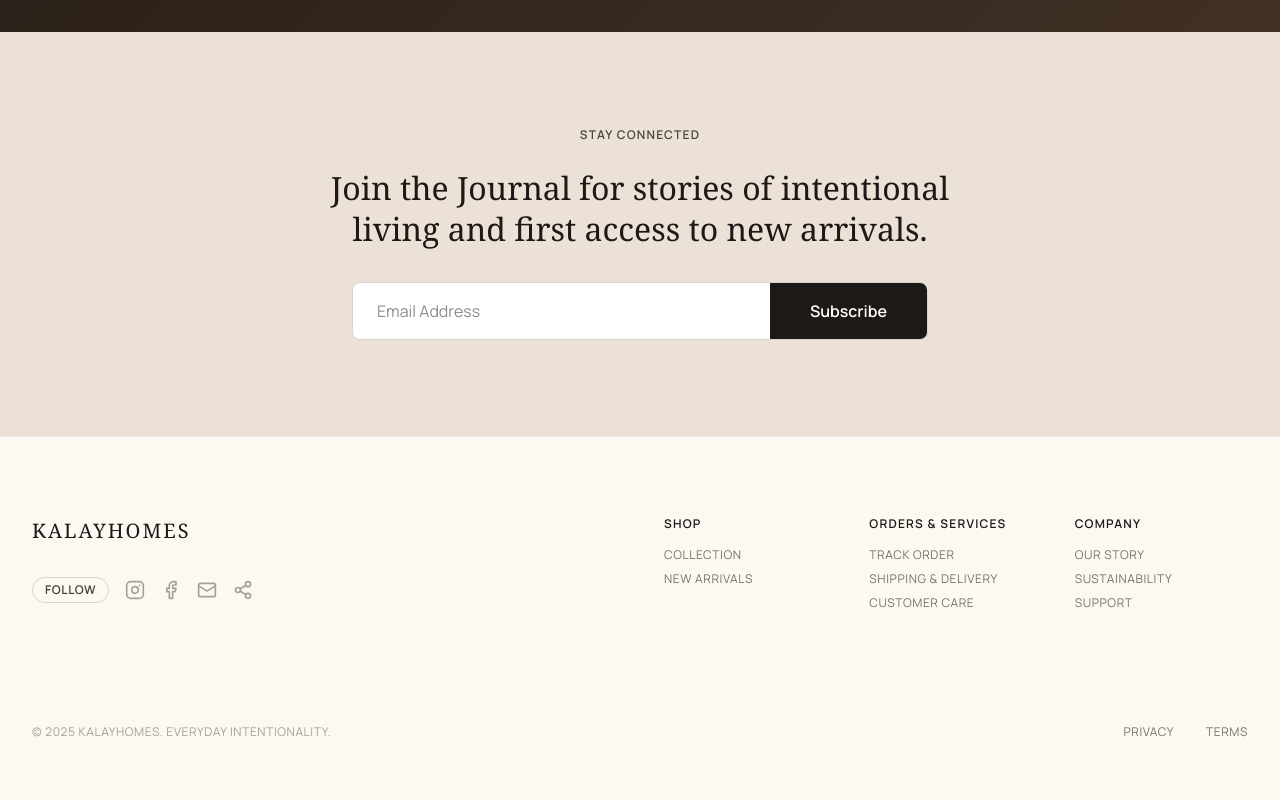
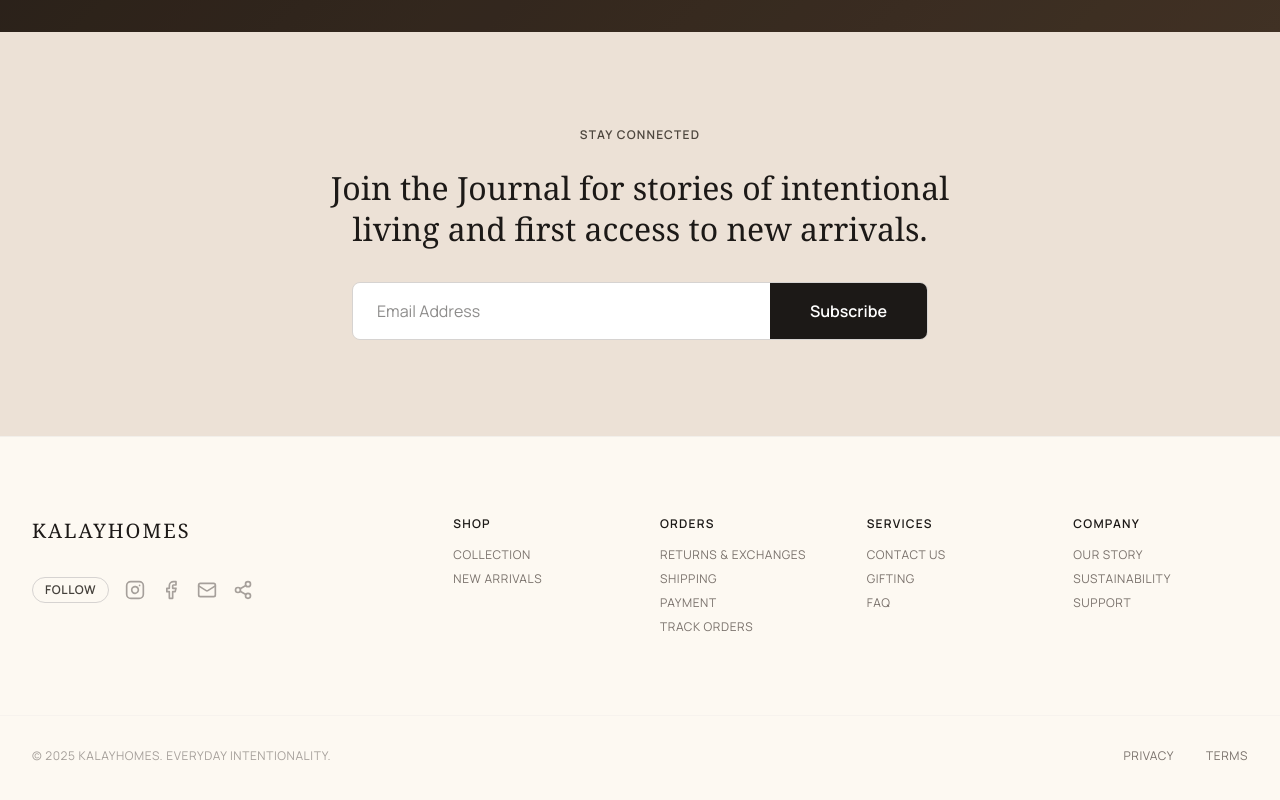
Before and after one commit to kaewhy13-lgtm/kalayhomes, a React (Vite) app: page / in a window 1280 px wide. Shown: the part 1596-2396 px from the top of the page. Built offline with nearby package versions, Linux system fonts and the light colour scheme.

Commit message:
feat: separate Orders and Services columns with requested links in footer

```diff
--- a/src/components/Layout.tsx
+++ b/src/components/Layout.tsx
@@ -113,8 +113,8 @@ export default function Layout({ children }: { children: React.ReactNode }) {
       <div className="flex-1">{children}</div>
 
       <footer className="full-width py-20 bg-background dark:bg-stone-950 border-t border-stone-200/50 dark:border-stone-800/50 mt-auto">
-        <div className="grid grid-cols-1 md:grid-cols-2 gap-12 px-4 md:px-8 max-w-7xl mx-auto">
-          <div className="space-y-6">
+        <div className="grid grid-cols-1 lg:grid-cols-12 gap-12 px-4 md:px-8 max-w-7xl mx-auto">
+          <div className="space-y-6 lg:col-span-4">
             <div className="flex items-center gap-3">
               <span className="font-serif text-xl tracking-widest text-stone-900 dark:text-stone-100 uppercase">KALAYHOMES</span>
             </div>
@@ -135,7 +135,7 @@ export default function Layout({ children }: { children: React.ReactNode }) {
               </div>
             </div>
           </div>
-          <div className="grid grid-cols-2 sm:grid-cols-3 gap-8">
+          <div className="grid grid-cols-2 sm:grid-cols-4 gap-6 md:gap-8 lg:col-span-8">
             <div className="space-y-4">
               <h4 className="font-label-caps text-label-caps text-stone-900 dark:text-stone-100">SHOP</h4>
               <ul className="space-y-2 font-sans text-xs tracking-wider uppercase">
@@ -144,11 +144,20 @@ export default function Layout({ children }: { children: React.ReactNode }) {
               </ul>
             </div>
             <div className="space-y-4">
-              <h4 className="font-label-caps text-label-caps text-stone-900 dark:text-stone-100">ORDERS & SERVICES</h4>
+              <h4 className="font-label-caps text-label-caps text-stone-900 dark:text-stone-100">ORDERS</h4>
               <ul className="space-y-2 font-sans text-xs tracking-wider uppercase">
-                <li><Link to="/cart" className="text-stone-500 dark:text-stone-400 hover:text-stone-900 dark:hover:text-stone-100 transition-all">Track Order</Link></li>
-                <li><Link to="/terms" className="text-stone-500 dark:text-stone-400 hover:text-stone-900 dark:hover:text-stone-100 transition-all">Shipping & Delivery</Link></li>
-                <li><a className="text-stone-500 dark:text-stone-400 hover:text-stone-900 dark:hover:text-stone-100 transition-all" href="mailto:support@kalayhomes.com">Customer Care</a></li>
+                <li><Link to="/terms" className="text-stone-500 dark:text-stone-400 hover:text-stone-900 dark:hover:text-stone-100 transition-all">Returns & Exchanges</Link></li>
+                <li><Link to="/terms" className="text-stone-500 dark:text-stone-400 hover:text-stone-900 dark:hover:text-stone-100 transition-all">Shipping</Link></li>
+                <li><Link to="/terms" className="text-stone-500 dark:text-stone-400 hover:text-stone-900 dark:hover:text-stone-100 transition-all">Payment</Link></li>
+                <li><Link to="/cart" className="text-stone-500 dark:text-stone-400 hover:text-stone-900 dark:hover:text-stone-100 transition-all">Track Orders</Link></li>
+              </ul>
+            </div>
+            <div className="space-y-4">
+              <h4 className="font-label-caps text-label-caps text-stone-900 dark:text-stone-100">SERVICES</h4>
+              <ul className="space-y-2 font-sans text-xs tracking-wider uppercase">
+                <li><a className="text-stone-500 dark:text-stone-400 hover:text-stone-900 dark:hover:text-stone-100 transition-all" href="mailto:support@kalayhomes.com">Contact Us</a></li>
+                <li><Link to="/collection" className="text-stone-500 dark:text-stone-400 hover:text-stone-900 dark:hover:text-stone-100 transition-all">Gifting</Link></li>
+                <li><Link to="/terms" className="text-stone-500 dark:text-stone-400 hover:text-stone-900 dark:hover:text-stone-100 transition-all">FAQ</Link></li>
               </ul>
             </div>
             <div className="space-y-4">
```
